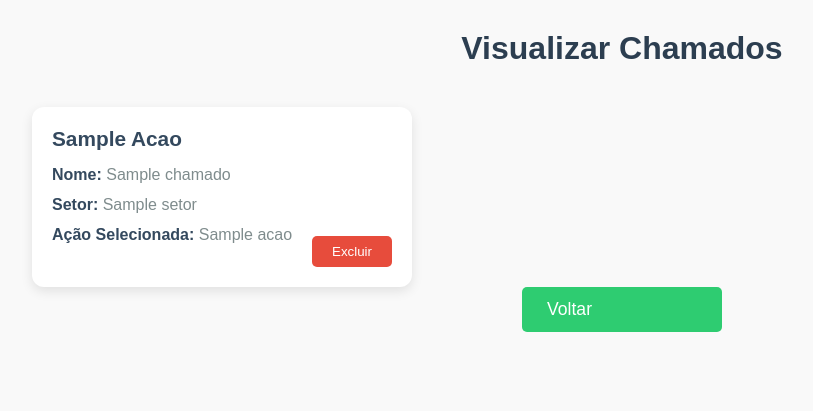
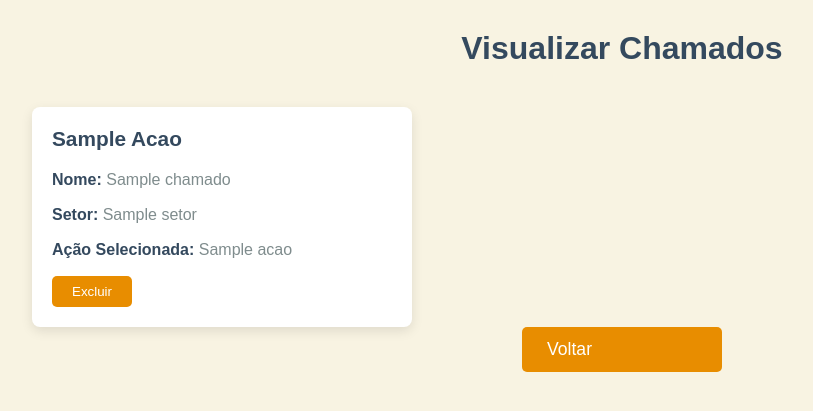
Before and after one commit to laviniasa/selbmanager, a Flask app: template gerenciador_estoque/templates/visualizar.html in a window 1280 px wide. Shown: the top 411 px of the page, without its empty margins (18-831 px from the left). Run offline with Flask 3, Linux system fonts and the light colour scheme; the template is opened without the code that fills it: most values are stand-ins (such as "Sample title", 1, 10 or a date in 2020).

Commit message:
Update visualizar.html

```diff
--- a/gerenciador_estoque/templates/visualizar.html
+++ b/gerenciador_estoque/templates/visualizar.html
@@ -15,19 +15,19 @@
 
         body {
             font-family: 'Arial', sans-serif;
-            background-color: #f9f9f9;
+            background-color: #F8F3E2; /* Fundo amarelo claro */
             padding: 30px;
             color: #333;
         }
 
         h1 {
             text-align: center;
-            color: #2C3E50;
+            color: #34495E;
             margin-bottom: 40px;
             font-size: 2em;
         }
 
-        /* Estilo da container */
+        /* Estilo do container */
         .chamados-container {
             display: grid;
             grid-template-columns: repeat(auto-fill, minmax(300px, 1fr));
@@ -37,15 +37,18 @@
         }
 
         /* Estilo de cada chamado */
+   /* Estilo de cada chamado */
    .chamado-box {
         background-color: #fff;
         padding: 20px;
-            border-radius: 12px;
+        border-radius: 8px;
         box-shadow: 0 4px 12px rgba(0, 0, 0, 0.1);
         transition: transform 0.3s ease, box-shadow 0.3s ease;
-            position: relative;
-            overflow: hidden;
-            min-height: 180px; /* Ajuste para consistência de tamanho */
+        position: relative; /* Garante que o botão seja posicionado em relação a esta caixa */
+        min-height: 220px; /* Garante espaço suficiente para o botão */
+        display: flex;
+        flex-direction: column;
+        justify-content: space-between; /* Espaça conteúdo e botão */
     }
 
     .chamado-box:hover {
@@ -71,47 +74,28 @@
         color: #34495E;
     }
 
-        /* Estilo para mensagens flash */
-        .flash-message {
-            background-color: #4CAF50;
-            color: white;
-            padding: 12px;
-            border-radius: 5px;
-            margin-bottom: 20px;
-            text-align: center;
-        }
-
-        .flash-error {
-            background-color: #f44336;
-        }
-
-        .flash-info {
-            background-color: #2196F3;
-        }
-
     /* Botão de excluir */
     .delete-btn {
-            background-color: #E74C3C;
+        background-color: #e88d00; /* Laranja */
         color: white;
         padding: 8px 20px;
+        border: none; /* Remove borda */
         border-radius: 5px;
-            border: none;
         cursor: pointer;
-            transition: background-color 0.3s ease;
-            position: absolute;
-            bottom: 20px;
-            right: 20px;
+        transition: background-color 0.3s ease, transform 0.3s ease;
+        align-self: flex-end; /* Alinha o botão à direita */
     }
 
     .delete-btn:hover {
-            background-color: #C0392B;
+        background-color: #d77a00; /* Laranja mais escuro */
+        transform: scale(1.05);
     }
 
         /* Botão de voltar */
         .voltar-btn {
             display: inline-block;
             padding: 12px 25px;
-            background-color: #2ECC71;
+            background-color: #e88d00; /* Laranja */
             color: white;
             border-radius: 5px;
             text-decoration: none;
@@ -125,7 +109,7 @@
         }
 
         .voltar-btn:hover {
-            background-color: #27AE60;
+            background-color: #d77a00; /* Laranja mais escuro */
             transform: scale(1.05);
         }
 
@@ -139,7 +123,6 @@
                 width: 100%;
             }
         }
-
     </style>
 </head>
 
```
Lines whose indentation alone changed are shown as unchanged.
